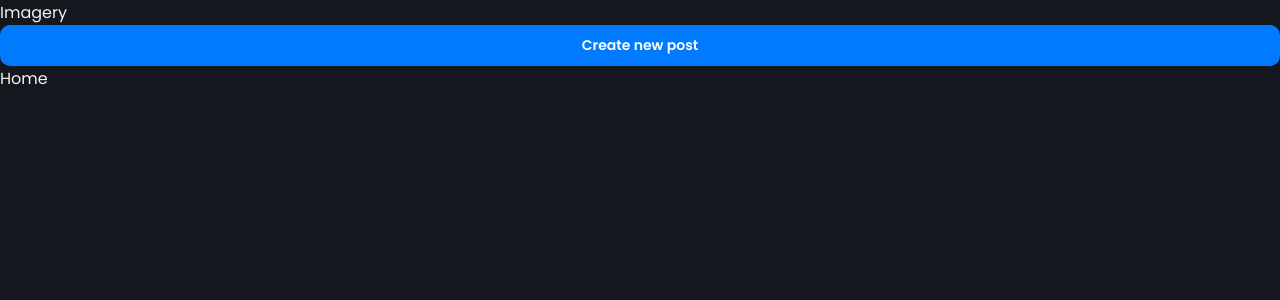
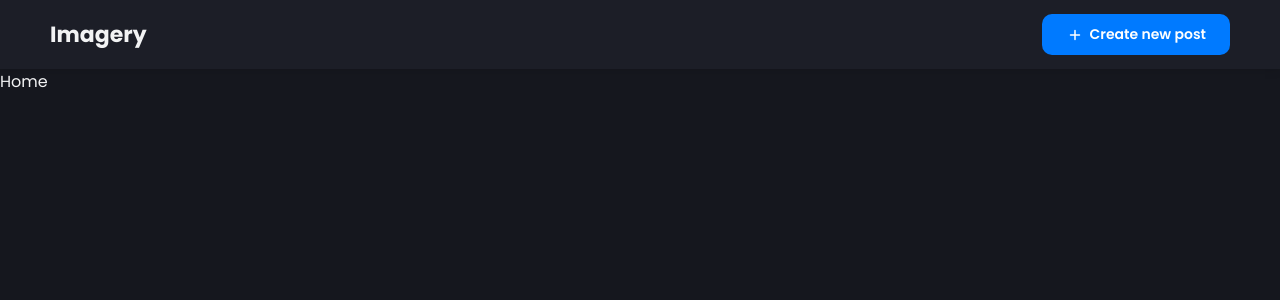
Before and after one commit to AlishaKausheen/Imagery, a React (Create React App) app in the folder client/: page / in a window 1280 px wide. Shown: the top 300 px of the page. Built offline with nearby package versions, Linux system fonts and the light colour scheme.

Commit message:
button change

```diff
--- a/client/src/components/Navbar.jsx
+++ b/client/src/components/Navbar.jsx
@@ -1,15 +1,45 @@
 import Button from './button';
 import React from 'react'
 import styled from 'styled-components';
+import { AddRounded, ExploreRounded } from '@mui/icons-material';
+import { useNavigate, useLocation } from 'react-router-dom';
 
-
-const Container = styled.div``;
+const Container = styled.div`
+flex: 1;
+background: ${({ theme }) => theme.navbar};
+color: ${({ theme }) => theme.text_primary};
+font-weight: bold;
+font-size: 22px;
+padding: 14px 50px;
+display: flex;
+justify-content: space-between;
+align-items: center;
+box-shadow: 0 0 10px rgba(0,0,0,0.15);
+@media only screen and (max-width: 600px){
+  padding: 10px 12px;
+}
+`;
 
 const Navbar = () => {
+  const navigate = useNavigate();
+  const location = useLocation();
+  const path = location.pathname.split("/");
   return (
       <Container>
-          Imagery
-          <Button text="Create new post"/>
+      Imagery
+      {path[1] === 'post' ? (
+      <Button
+          onClick={() => navigate('/')}
+          text="Explore post" leftIcon={<ExploreRounded style={{
+            fontSize: '18px',
+          }} />}
+        type='secondary'/>) :
+        (<Button
+          onClick={() => navigate('/post')}
+          text="Create new post" leftIcon={<AddRounded style={{
+            fontSize: '18px',
+          }} />} />
+        )}
     </Container>
   )
 }
```
